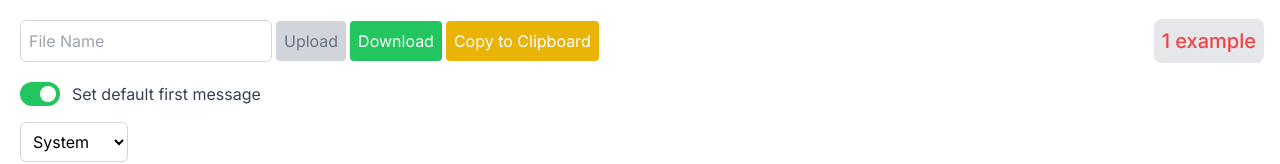
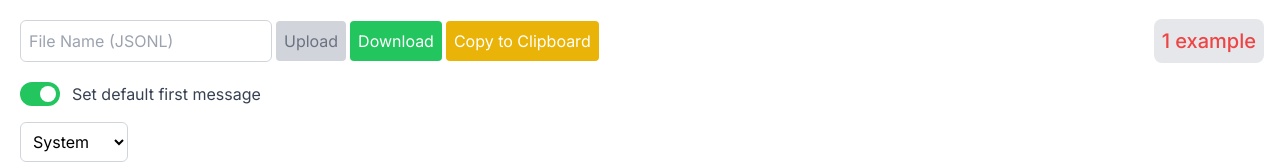
Before and after one commit to OsushiGeekCamp/openai-finetuning-helper, a Next.js app: page /editor in a window 1280 px wide. Shown: the top 164 px of the page. Built offline with nearby package versions, Linux system fonts and the light colour scheme.

Commit message:
Update file name placeholder in header component

```diff
--- a/src/app/editor/components/header.tsx
+++ b/src/app/editor/components/header.tsx
@@ -41,7 +41,7 @@ const Header = ({
         value={fileName}
         onChange={onFileNameChange}
         className='p-2 border border-gray-300 hover:border-gray-400 focus:border-blue-500 rounded-md m-1 bg-white dark:bg-gray-700 dark:text-gray-300 dark:hover:border-gray-500 dark:focus:border-blue-700'
-        placeholder='File Name'
+        placeholder='File Name (JSONL)'
       />
       <Button
         onClick={handleUpload}
```
